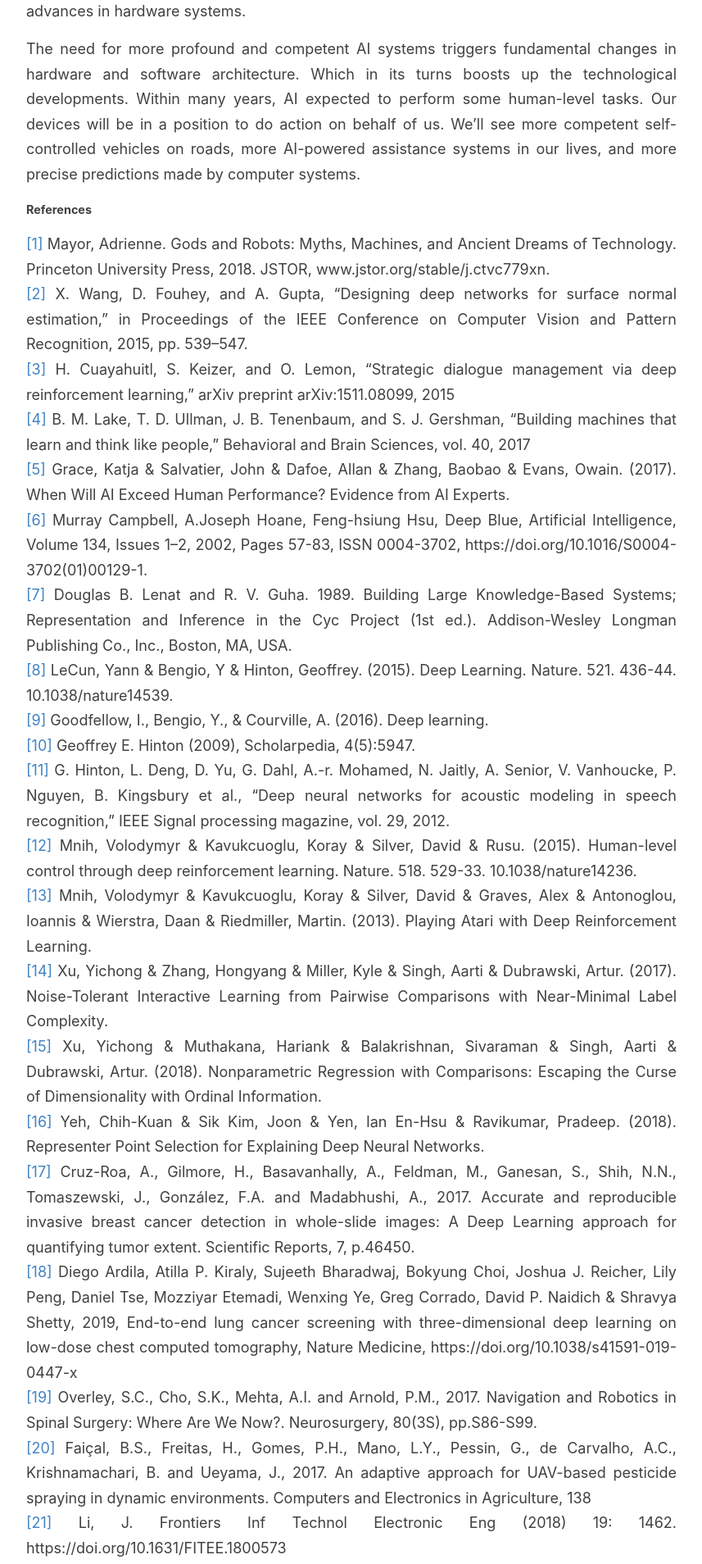
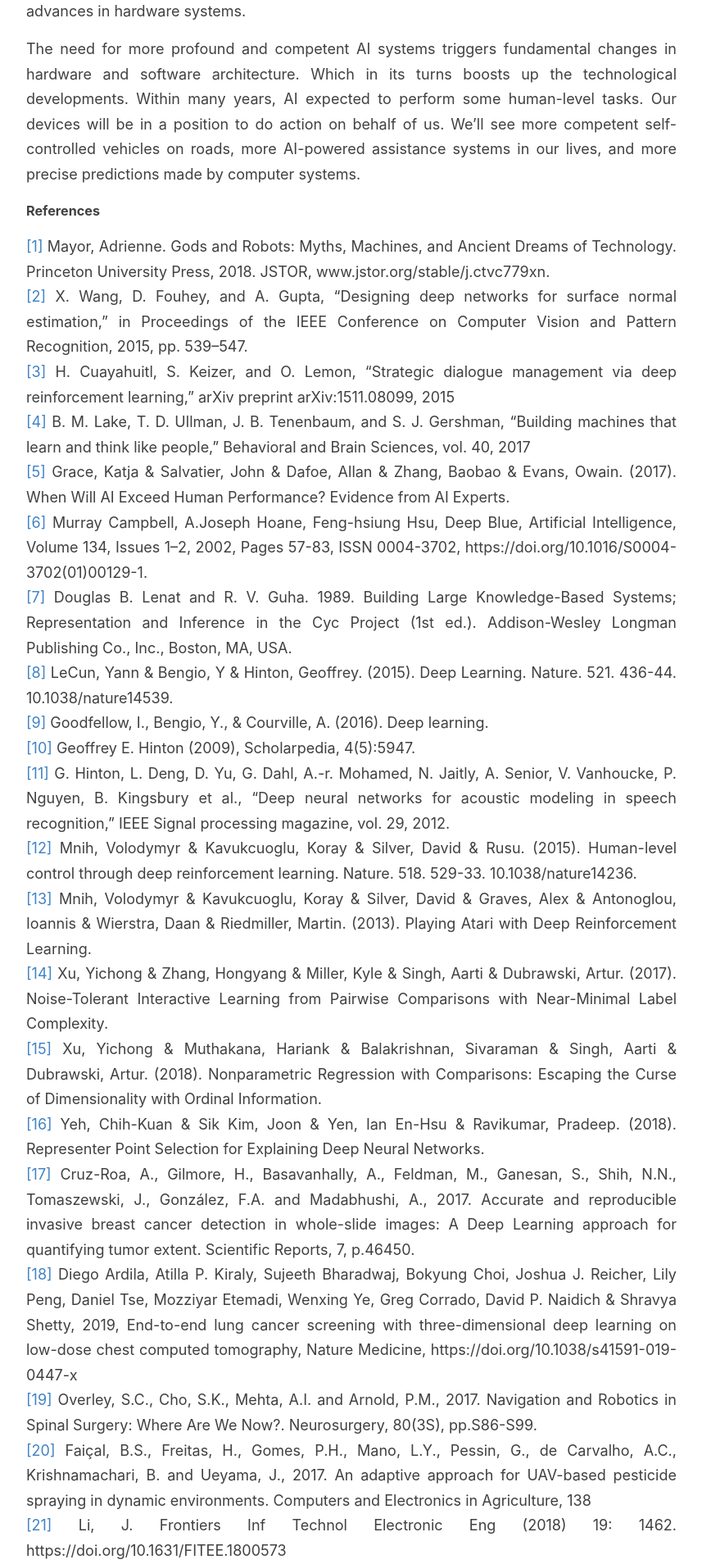
Before and after one commit to anaramirli/anaramirli.github.io, a Jekyll site: the page built from _posts/2019-10-26-the-role-of-ai-in-future.md, in a window 1280 px wide. Shown: the part 3593-5501 px from the top of the page at 82% size, without its empty margins (211-1068 px from the left). Built offline with Jekyll 4.4.1, drawn with Linux system fonts in a browser that asks for light colours; comment, search, counter and statistics services are not loaded.

Commit message:
Update 2019-10-26-the-role-of-ai-in-future.md

```diff
--- a/_posts/2019-10-26-the-role-of-ai-in-future.md
+++ b/_posts/2019-10-26-the-role-of-ai-in-future.md
@@ -26,7 +26,7 @@ The new generations of networks technologies and mobile applications have aslo s
 
 The need for more profound and competent AI systems triggers fundamental changes in hardware and software architecture. Which in its turns boosts up the technological developments. Within many years, AI expected to perform some human-level tasks. Our devices will be in a position to do action on behalf of us. We’ll see more competent self-controlled vehicles on roads, more AI-powered assistance systems in our lives, and more precise predictions made by computer systems.
 
-<p align="left" style="font-size:80%; font-weight:bold;">References</p>
+<p align="left" style="font-size:90%; font-weight:bold;">References</p>
 
 <a name="1"> [1] </a> Mayor, Adrienne. Gods and Robots: Myths, Machines, and Ancient Dreams of Technology. Princeton University Press, 2018. JSTOR, www.jstor.org/stable/j.ctvc779xn.
 <br><a name="2"> [2] </a> X. Wang, D. Fouhey, and A. Gupta, “Designing deep networks for surface normal estimation,” in Proceedings of the IEEE Conference on Computer Vision and Pattern Recognition, 2015, pp. 539–547.
@@ -58,4 +58,4 @@ The need for more profound and competent AI systems triggers fundamental changes
 <br><a name="28"> [28] </a> Billings, Jay & McCaskey, Alexander & Vallee, Geoffroy & Watson, Greg. (2017). Will humans even write code in 2040 and what would that mean for extreme heterogeneity in computing?.
 <br><a name="29"> [29] </a>C. Renzi, F. Leali, M. Cavazzuti, and A. Andrisano, “A review on artificial intelligence applications to the optimal design of dedicated and reconfigurable manufacturing systems,” The International Journal of Advanced Manufacturing Technology, vol. 72, no. 1-4, pp. 403–418, 2014.
 <br><a name="30"> [30] </a> Alemdar, Hande & Leroy, Vincent & Prost-Boucle, Adrien & Pétrot, Frédéric. (2017). Ternary neural networks for resource-efficient AI applications. 2547-2554. 10.1109/IJCNN.2017.7966166.
-<br><a name="31"> [31] </a> S. Han, H. Mao, and W. J Dally. Deep compression: Compressing deep neural network with pruning, trained quantization and huffman coding, In ICLR, 2016.
+<a name="31"> [31] </a> S. Han, H. Mao, and W. J Dally. Deep compression: Compressing deep neural network with pruning, trained quantization and huffman coding, In ICLR, 2016.
```
